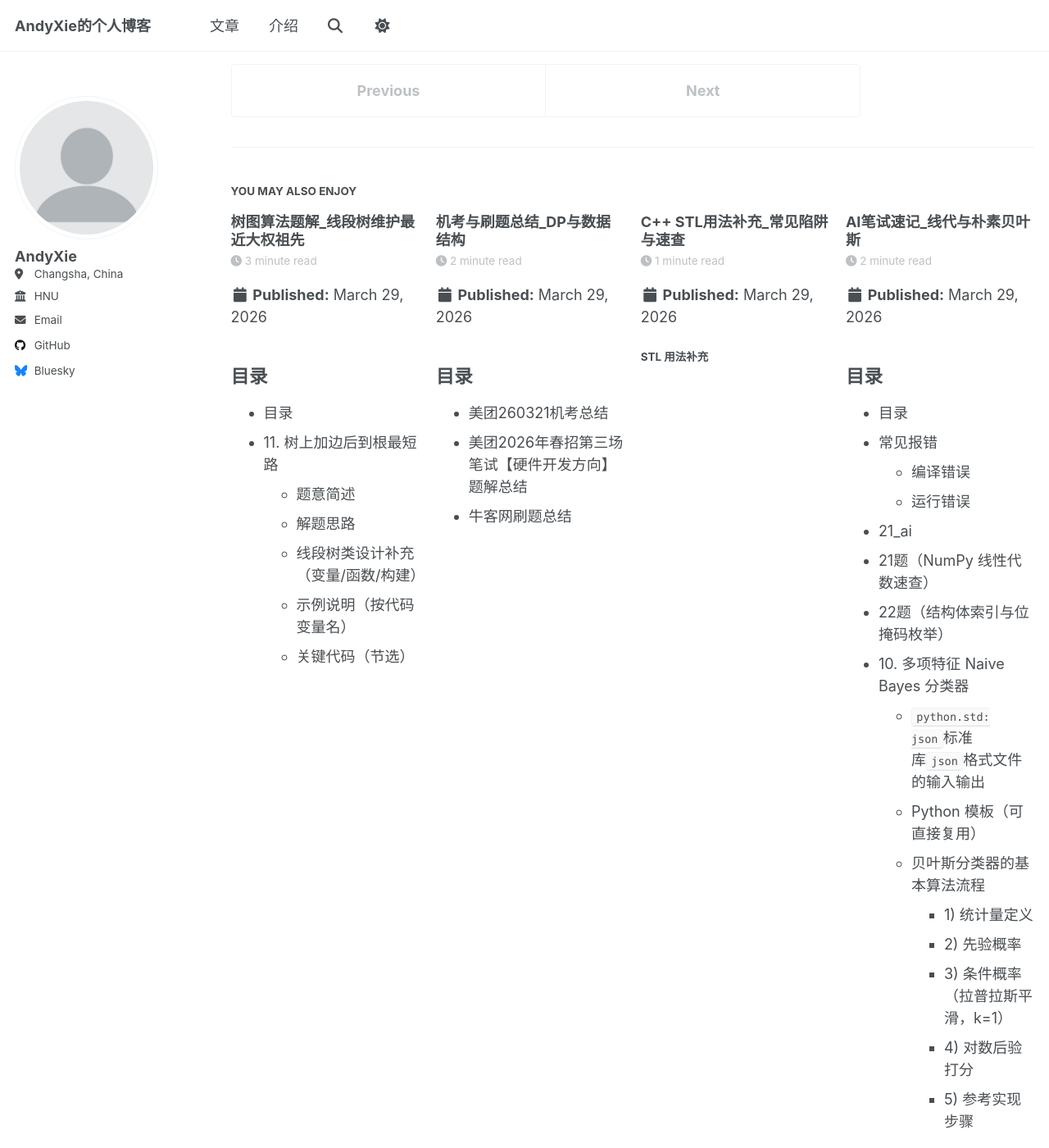
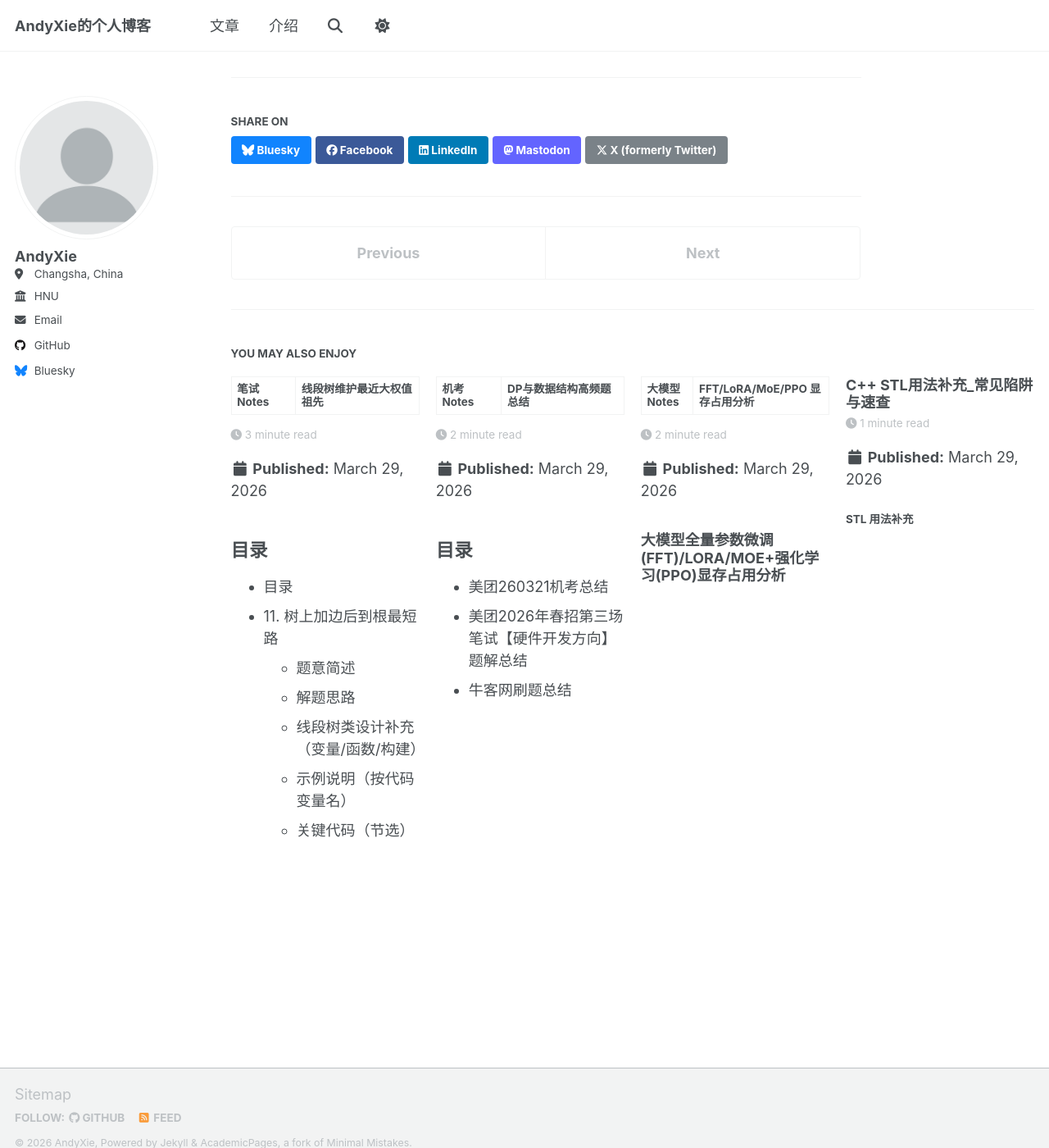
Before and after one commit to AndyXie-google/Andyxie-google.github.io, a Jekyll site: the page built from _posts/2026-03-29-C语言硬件笔试_运算符与宏陷阱.md, in a window 1280 px wide and 1400 px high, scrolled down 2288 px. Shown: the whole window at 82% size. Built offline with Jekyll 4.4.1, drawn with Linux system fonts in a browser that asks for light colours; a script that is not in the unit is left out; some of the changed text lies outside the part shown.

Commit message:
Refactor post titles and tags for consistency; add exam source notes in multiple posts

````diff
--- a/_includes/archive-single.html
+++ b/_includes/archive-single.html
@@ -11,6 +11,13 @@
 {% else %}
   {% assign title = post.title %}
 {% endif %}
+
+{% case site.tag_archive.type %}
+  {% when "liquid" %}
+    {% assign path_type = "#" %}
+  {% when "jekyll-archives" %}
+    {% assign path_type = nil %}
+{% endcase %}
 
 <div class="{{ include.type | default: "list" }}__item">
   <article class="archive__item" itemscope itemtype="http://schema.org/CreativeWork">
@@ -34,49 +41,65 @@
       {% endif %}
     </h2>
 
-    {% if post.read_time %}
+    {% if include.type != "grid" and post.tags and post.tags[0] %}
+      <p class="page__taxonomy">
+        <strong><i class="fa fa-fw fa-tags" aria-hidden="true"></i> {{ site.data.ui-text[site.locale].tags_label | default: "Tags:" }} </strong>
+        <span itemprop="keywords">
+          {% for tag_word in post.tags %}
+            {% if site.tag_archive.path %}
+              <a href="{{ base_path }}{{ tag_word | slugify | prepend: path_type | prepend: site.tag_archive.path }}" class="page__taxonomy-item" rel="tag">{{ tag_word }}</a>
+            {% else %}
+              <span class="page__taxonomy-item">{{ tag_word }}</span>
+            {% endif %}
+            {% unless forloop.last %}<span class="sep">, </span>{% endunless %}
+          {% endfor %}
+        </span>
+      </p>
+    {% endif %}
+
+    {% if include.type == "grid" and post.read_time %}
       <p class="page__meta"><i class="fa fa-clock" aria-hidden="true"></i> {% include read-time.html %}</p>
     {% endif %}
 
-        {% if post.collection == 'teaching' %}
+    {% if include.type == "grid" and post.collection == 'teaching' %}
       <p> {{ post.type }}, <i>{{ post.venue }}</i>, {{ post.date | default: "1900-01-01" | date: "%Y" }} </p>
-        {% elsif post.collection == 'publications' %}
+    {% elsif include.type == "grid" and post.collection == 'publications' %}
       <p>Published in <i>{{ post.venue }}</i>, {{ post.date | default: "1900-01-01" | date: "%Y" }} </p>
-        {% elsif post.date %}
+    {% elsif include.type == "grid" and post.date %}
       <p class="page__date"><strong><i class="fa fa-fw fa-calendar" aria-hidden="true"></i> {{ site.data.ui-text[site.locale].date_label | default: "Published:" }}</strong> <time datetime="{{ post.date | default: "1900-01-01" | date_to_xmlschema }}">{{ post.date | default: "1900-01-01" | date: "%B %d, %Y" }}</time></p>
     {% endif %}
 
-    {% if post.excerpt and site.read_more != 'enabled' %}
+    {% if include.type == "grid" and post.excerpt and site.read_more != 'enabled' %}
       <p class="archive__item-excerpt" itemprop="description">{{ post.excerpt | markdownify }}</p>
-    {% elsif post.excerpt and site.read_more == 'enabled' %}
+    {% elsif include.type == "grid" and post.excerpt and site.read_more == 'enabled' %}
       <p class="archive__item-excerpt" itemprop="description"><p>{{ post.excerpt | markdownify | remove: '<p>' | remove: '</p>' }}<strong><a href="{{ base_path }}{{ post.url }}" rel="permalink"> Read more</a></strong></p></p>
     {% endif %}
 
-    {% if post.citation and post.paperurl and post.slidesurl and post.bibtexurl %}
+    {% if include.type == "grid" and post.citation and post.paperurl and post.slidesurl and post.bibtexurl %}
       <p>Recommended citation: {{ post.citation }}<br /><a href="{{ post.paperurl }}">Download Paper</a> | <a href="{{ post.slidesurl }}">Download Slides</a> | <a href="{{ post.bibtexurl }}">Download Bibtex</a></p>
-    {% elsif post.citation and post.paperurl and post.slidesurl %}
+    {% elsif include.type == "grid" and post.citation and post.paperurl and post.slidesurl %}
       <p>Recommended citation: {{ post.citation }}<br /><a href="{{ post.paperurl }}">Download Paper</a> | <a href="{{ post.slidesurl }}">Download Slides</a></p>
-    {% elsif post.citation and post.paperurl and post.bibtexurl %}
+    {% elsif include.type == "grid" and post.citation and post.paperurl and post.bibtexurl %}
       <p>Recommended citation: {{ post.citation }}<br /><a href="{{ post.paperurl }}">Download Paper</a> | <a href="{{ post.bibtexurl }}">Download Bibtex</a></p>
-    {% elsif post.citation and post.paperurl %}
+    {% elsif include.type == "grid" and post.citation and post.paperurl %}
       <p>Recommended citation: {{ post.citation }}<br /><a href="{{ post.paperurl }}">Download Paper</a></p>
-    {% elsif post.citation and post.slidesurl and post.bibtexurl %}
+    {% elsif include.type == "grid" and post.citation and post.slidesurl and post.bibtexurl %}
       <p>Recommended citation: {{ post.citation }}<br /><a href="{{ post.slidesurl }}">Download Slides</a> | <a href="{{ post.bibtexurl}}">Download Bibtex</a></p>
-    {% elsif post.citation and post.slidesurl %}
+    {% elsif include.type == "grid" and post.citation and post.slidesurl %}
       <p>Recommended citation: {{ post.citation }}<br /><a href="{{ post.slidesurl }}">Download Slides</a></p>
-    {% elsif post.citation and post.bibtexurl %}
+    {% elsif include.type == "grid" and post.citation and post.bibtexurl %}
       <p>Recommended citation: {{ post.citation }}<br /><a href="{{ post.bibtexurl }}">Download Bibtex</a></p>
-    {% elsif post.citation %}
+    {% elsif include.type == "grid" and post.citation %}
       <p>Recommended citation: {{ post.citation }}</p>
-    {% elsif post.paperurl and post.bibtexurl %}
+    {% elsif include.type == "grid" and post.paperurl and post.bibtexurl %}
       <p><a href=" {{ post.paperurl }} ">Download Paper</a> | <a href="{{ post.bibtexurl }}">Download Bibtex</a></p>
-    {% elsif post.paperurl %}
+    {% elsif include.type == "grid" and post.paperurl %}
       <p><a href=" {{ post.paperurl }} ">Download Paper</a></p>
-    {% elsif post.slidesurl and post.bibtexurl %}
+    {% elsif include.type == "grid" and post.slidesurl and post.bibtexurl %}
       <p><a href="{{ post.slidesurl }}">Download Slides</a> | <a href="{{ post.bibtexurl }}">Download Bibtex</a></p>
-    {% elsif post.slidesurl %}
+    {% elsif include.type == "grid" and post.slidesurl %}
       <p><a href="{{ post.slidesurl }}">Download Slides</a></p>
-    {% elsif post.bibtexurl %}
+    {% elsif include.type == "grid" and post.bibtexurl %}
       <p><a href="{{ post.bibtexurl }}">Download Bibtex</a></p>
     {% endif %}
 
--- a/_posts/2026-03-29-C语言硬件笔试_运算符与宏陷阱.md
+++ b/_posts/2026-03-29-C语言硬件笔试_运算符与宏陷阱.md
@@ -1,7 +1,7 @@
 ---
-title: C语言硬件笔试_运算符与宏陷阱
+title: 笔试 Notes | C语言硬件中的运算符与宏陷阱
 date: 2026-03-29
-tags: [C语言, 硬件开发, 笔试, 运算符, 宏定义]
+tags: [笔试, C语言, 硬件, 运算符, 宏定义]
 series: 笔试与机考总结
 status: 可发布
 ---
@@ -17,6 +17,8 @@ status: 可发布
 ---
 
 ## 理论题（24 秋招）
+
+> 考试来源：美团硬件开发方向 2024 秋招笔试
 
 2_
 ```C
@@ -41,6 +43,8 @@ D正确:定义了一个整型数组y,长度为8(5+3),并用6个整数进行了
 ---
 
 ## 理论题（25 秋招）
+
+> 考试来源：美团硬件开发方向 2025 秋招笔试
 
 18_宏定义是C语言中非常实用的一种计算方式，但是在宏运算的过程中，不同的定义方式可能会带来完全不同的结果。假定有如下宏定义方式，
 ```C
````
Also changed, not shown: _posts/2026-03-29-ai笔试速记_线代与朴素贝叶斯.md (+9 -2 lines), _posts/2026-03-29-大模型训练与推理显存占用分析.md (added, +184 -0 lines), _posts/2026-03-29-机考与刷题总结_DP与数据结构.md (+7 -1 lines), _posts/2026-03-29-树图算法题解_线段树维护最近大权祖先.md (+3 -1 lines). Lines whose indentation alone changed are shown as unchanged.
